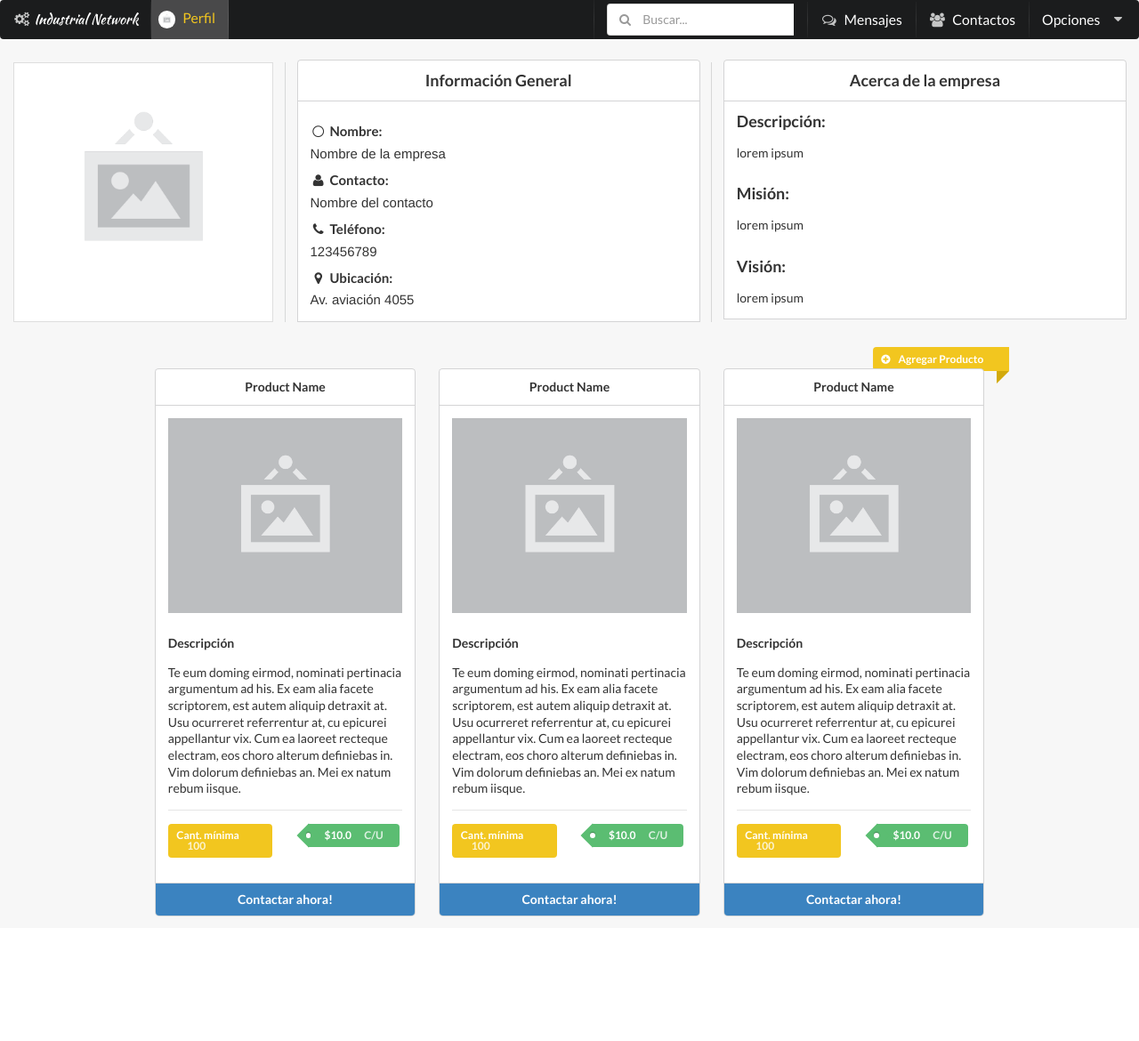
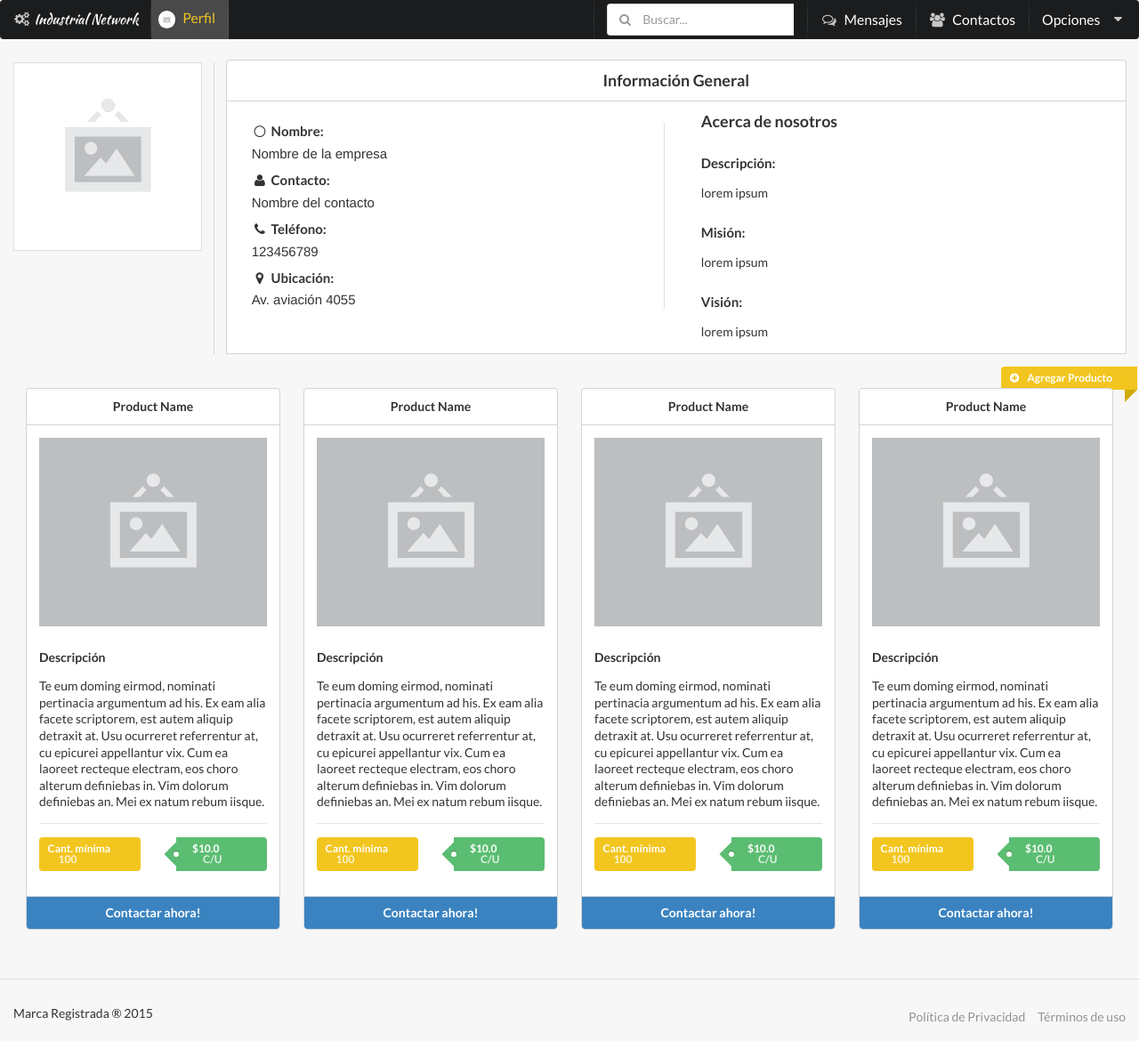
Before and after one commit to RonaldBernal/IndustrialNetwork, a Django app: a page that uses app/templates/general/index.html in a window 1280 px wide. Shown: the whole page at 89% size. Before the commit the page ends 1030 px from the top, so only its background shows below. Run offline with Django 3.2, Linux system fonts and the light colour scheme; some libraries are stand-ins or nearby versions.

Commit message:
Profile modified

```diff
--- a/app/static/assets/css/custom/home.css
+++ b/app/static/assets/css/custom/home.css
@@ -51,3 +51,18 @@
     height: 1.25em;
     bottom: 0em;
 }
+.ui.footer.divider {
+  margin: 2rem 0rem;
+  margin-top: 4rem;
+  line-height: 4;
+  height: 0em;
+  font-weight: bold;
+  text-transform: uppercase;
+  letter-spacing: 0.05em;
+  color: rgba(0, 0, 0, 0.85);
+  -webkit-user-select: none;
+  -moz-user-select: none;
+  -ms-user-select: none;
+  user-select: none;
+  -webkit-tap-highlight-color: rgba(0, 0, 0, 0);
+}
--- a/app/templates/general/index.html
+++ b/app/templates/general/index.html
@@ -61,12 +61,15 @@
    <div class="container">
       <div class="ui middle aligned grid">
          <div class="equal height divided row">
-            <div class="four wide column">
+            <div class="three wide column">
                <img class="ui medium bordered image" src="{% static "assets/img/white-image.png" %}">
             </div>
-            <div class="six wide column">
+            <div class="thirteen wide column">
                <h3 class="ui top attached center aligned header">Información General</h3>
                <div class="ui attached segment">
+                  <div class="ui two column grid">
+                     <div class="column">
+                        <div class="ui horizontal segment">
                            <div class="info">
                               <h4>
                                  <i class="circle thin icon"></i>Nombre:
@@ -87,29 +90,54 @@
                            </div>
                         </div>
                      </div>
-            <div class="six wide column">
-               <div>
-                  <h3 class="ui top attached center aligned header">Acerca de la empresa</h3>
-                  <div class="ui attached segment">
-                     <h3 class="ui header">Descripción:</h3>
+                     <div class="column">
+                        <div class="ui horizontal segment">
+                           <h3 class="ui header">Acerca de nosotros</h3>
+                           <h4 class="ui header">Descripción:</h4>
                            <p>lorem ipsum</p>
-                     <h3 class="ui header">Misión:</h3>
+                           <h4 class="ui header">Misión:</h4>
                            <p>lorem ipsum</p>
-                     <h3 class="ui header">Visión:</h3>
+                           <h4 class="ui header">Visión:</h4>
                            <p>lorem ipsum</p>
                         </div>
                      </div>
                   </div>
                </div>
             </div>
+         </div>
+      </div>
+      <div class="container">
          <div class="ui centered grid">
             <div class="equal height centered row">
-            <div class="two wide column"></div>
-            <div class="twelve wide column">
+               <div class="sixteen wide column">
                   <a href="#" class="ui yellow right ribbon label">
                      <i class="add circle icon"></i>Agregar Producto
                   </a>
-               <div class="ui three column grid">
+                  <div class="ui four column grid">
+                     <div class="column">
+                        <h5 class="ui top attached center aligned header">Product Name</h5>
+                        <div class="ui attached segment">
+                           <img class="ui centered image" src="{% static "assets/img/image.png" %}">
+                           <h5 class="ui header">Descripción</h5>
+                           <p>Te eum doming eirmod, nominati pertinacia argumentum ad his. Ex eam alia facete scriptorem, est autem aliquip detraxit at. Usu ocurreret referrentur at, cu epicurei appellantur vix. Cum ea laoreet recteque electram, eos choro alterum definiebas in. Vim dolorum definiebas an. Mei ex natum rebum iisque.</p>
+                           <div class="ui divider"></div>
+                           <div class="ui two column grid">
+                              <div class="left floated middle aligned column">
+                                 <div class="ui yellow label">
+                                    Cant. mínima
+                                    <div class="detail">100</div>
+                                 </div>
+                              </div>
+                              <div class="right floated column">
+                                 <div class="ui green tag label">
+                                    $10.0
+                                    <div class="detail">C/U</div>
+                                 </div>
+                              </div>
+                           </div>
+                        </div>
+                        <div class="ui blue bottom attached button">Contactar ahora!</div>
+                     </div>
                      <div class="column">
                         <h5 class="ui top attached center aligned header">Product Name</h5>
                         <div class="ui attached segment">
@@ -184,10 +212,26 @@
                      </div>
                   </div>
                </div>
-            <div class="two wide column"></div>
             </div>
          </div>
       </div>
+   </div>
+   <div class="ui footer divider"></div>
+   <footer>
+        <div class="container">
+            <div class="ui two column grid">
+               <div class="left floated column">
+                  <span class="copyright">Marca Registrada &reg; 2015</span>
+               </div>
+               <div class="right floated right aligned column">
+                  <div class="ui horizontal link list">
+                     <a class="item" href="#">Política de Privacidad</a>
+                     <a class="item" href="#">Términos de uso</a>
+                  </div>
+               </div>
+            </div>
+        </div>
+    </footer>
 
    <script type="text/javascript" src="{% static "assets/js/jquery.js" %}"></script>
 
```
Lines whose indentation alone changed are shown as unchanged.
